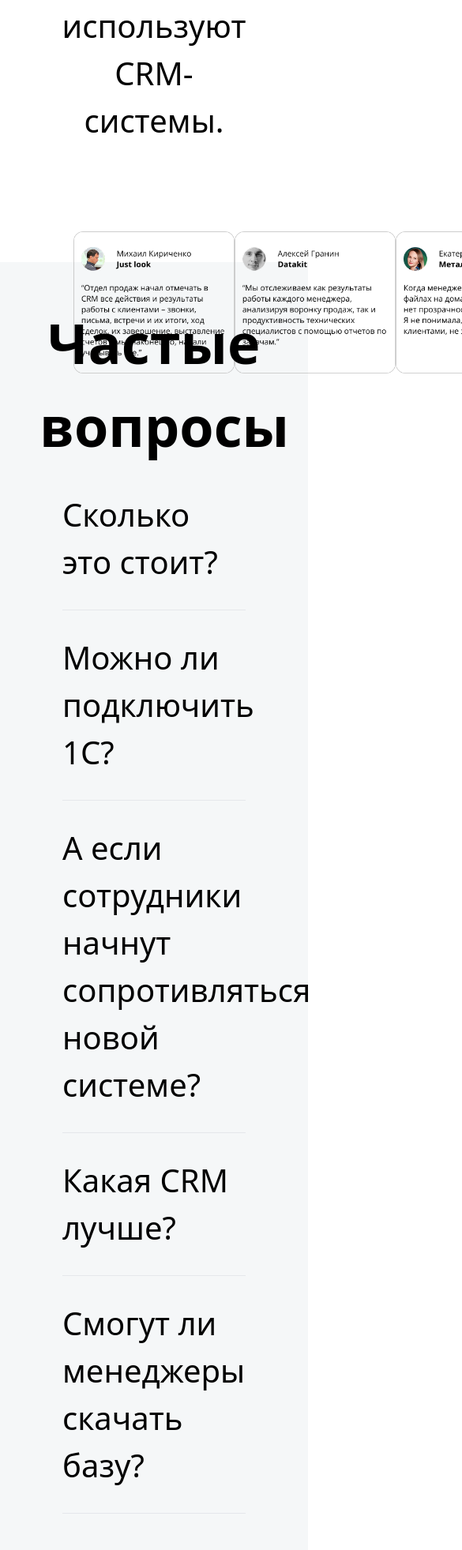
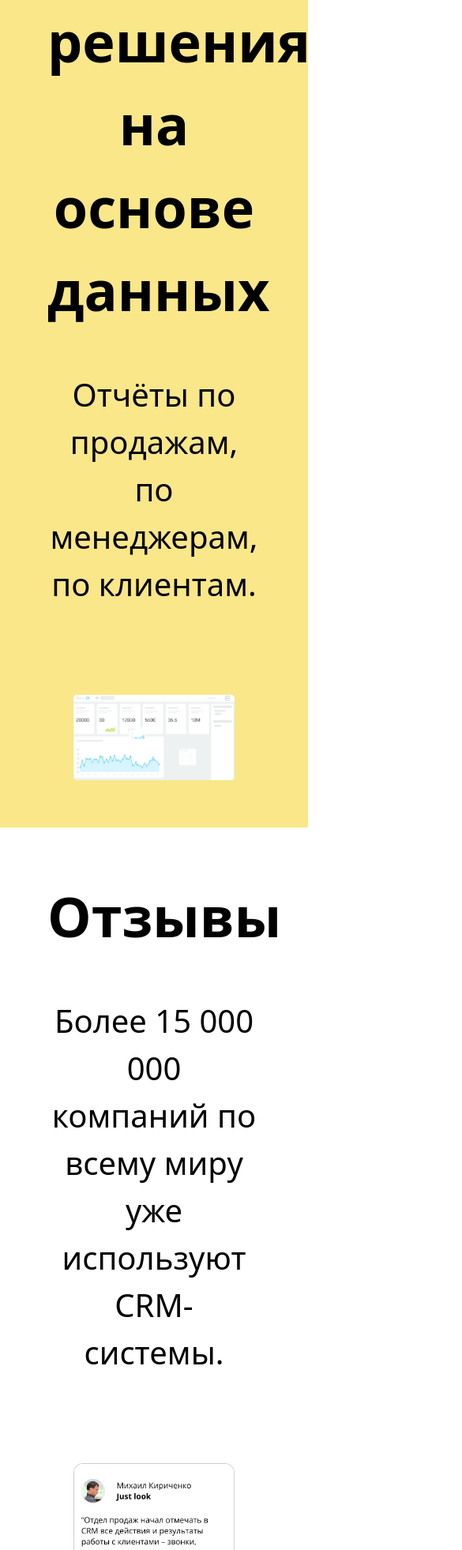
Before and after one commit to solopolo972-design/My-second-homework-in-git, a website: page src/index.html in a window 390 px wide. Shown: the part 6585-8548 px from the top of the page at 79% size, 585 px wide, since content can reach past the window. Drawn offline with Linux system fonts and the light colour scheme.

Commit message:
All project is ready

```diff
--- a/src/index.html
+++ b/src/index.html
@@ -62,7 +62,7 @@
         </div>
     </div>
 
-    <div class="w-[100%] h-[100vh] bg-[#99B5EB] text-center p-[30px] mt-[100px]">
+    <div class="w-[100%] lg:h-[100vh] bg-[#99B5EB] text-center p-[30px] mt-[100px]">
         <div class="p-[30px]">
             <h1 class="text-[70px] font-bold mb-[50px]">Объединение всех каналов <br> связи в одной системе</h1>
             <p class="text-[40px]">Подключите мессенджеры, соцсети, Авито, сайты, чаты, <br> и общайтесь с клиентами в режиме одного окна.</p>
@@ -72,7 +72,7 @@
         </div>
     </div>
 
-    <div class="w-[100%] h-[100vh] bg-[#99C2A5] text-center p-[30px] ">
+    <div class="w-[100%] lg:h-[100vh] bg-[#99C2A5] text-center p-[30px] ">
         <div class="p-[30px]">
             <h1 class="text-[70px] font-bold mb-[50px]">Сотрудник уходит, <br> данные остаются</h1>
             <p class="text-[40px]">Вся информация о клиенте и его заказах сохраняется в <br> CRM</p>
@@ -82,7 +82,7 @@
         </div>
     </div>
 
-    <div class="w-[100%] h-[100vh] bg-[#F9E78A] text-center p-[30px] ">
+    <div class="w-[100%] lg:h-[100vh] bg-[#F9E78A] text-center p-[30px] ">
         <div class="p-[30px]">
             <h1 class="text-[70px] font-bold mb-[50px]">Принимайте решения на <br> основе данных</h1>
             <p class="text-[40px]">Отчёты по продажам, по менеджерам, по клиентам.</p>
@@ -92,12 +92,12 @@
         </div>
     </div>
 
-    <div class="w-[100%] h-[100vh] text-center p-[30px] ">
+    <div class="w-[100%] lg:h-[100vh] text-center p-[30px] ">
         <div class="p-[30px]">
             <h1 class="text-[70px] font-bold mb-[50px]">Отзывы</h1>
             <p class="text-[40px]">Более 15 000 000 компаний по всему миру уже используют CRM-системы.</p>
         </div>
-        <div class=" flex justify-center justify-evenly w-[80%] m-auto flex justify-center mt-[50px] p-[30px]">
+        <div class="flex flex-col lg:flex-row justify-evenly w-[80%] m-auto mt-[50px] p-[30px]">
            <img src="./Feedback 1.png" alt="">
            <img src="./Feedback 2.png" alt="">
            <img src="./Feedback 3.png" alt="">
```
Also changed, not shown: src/output.css.
